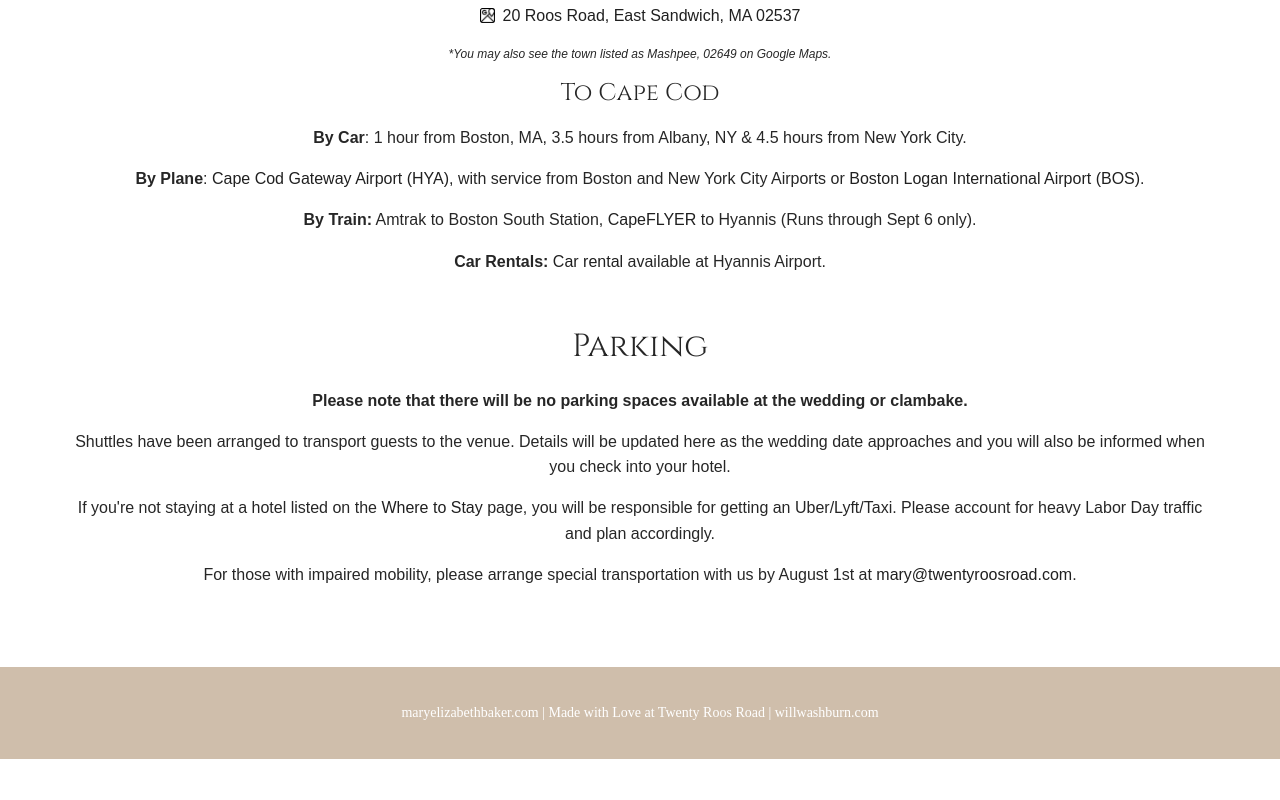
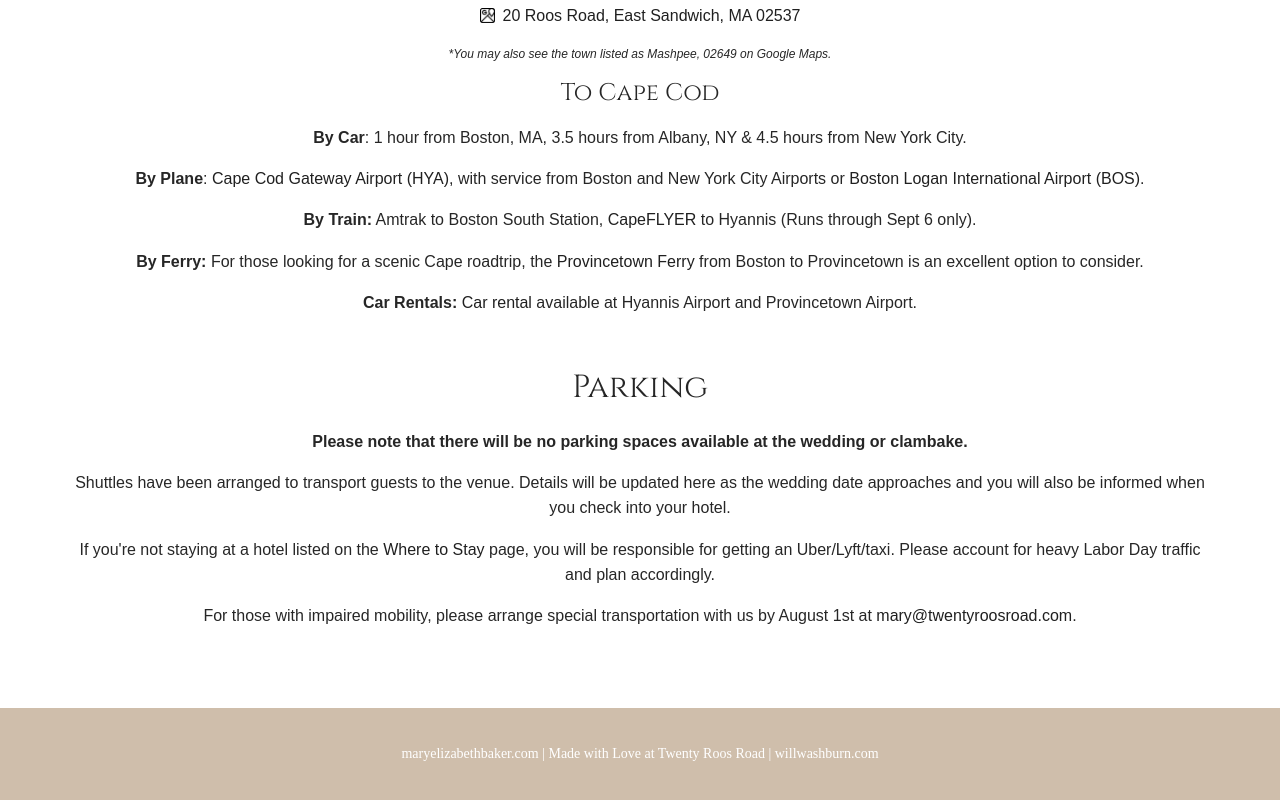
Before and after one commit to marybees/wedding, a React (Create React App) app: page /directions in a window 1280 px wide. Shown: the part 820-1620 px from the top of the page. Before the commit the page ends 1579 px from the top, so only its background shows below. Built offline with nearby package versions, Linux system fonts and the light colour scheme.

Commit message:
Add Provincetown ferry to Directions.

```diff
--- a/src/Directions.js
+++ b/src/Directions.js
@@ -23,13 +23,14 @@ function Directions() {
                     <p><span className='bold'>By Car</span>: 1 hour from Boston, MA, 3.5 hours from Albany, NY & 4.5 hours from New York City.</p>
                     <p><span className='bold'>By Plane</span>: <a href="https://town.barnstable.ma.us/Airport/" target="_blank">Cape Cod Gateway Airport (HYA)</a>, with service from Boston and New York City Airports or <a href='https://www.massport.com/logan-airport/' target='_blank'>Boston Logan International Airport (BOS)</a>.</p>
                     <p><span className='bold'>By Train:</span> Amtrak to Boston South Station, <a href='https://capeflyer.com/' target='_blank'>CapeFLYER</a> to Hyannis (Runs through Sept 6 only).</p>
-                    <p><span className='bold'>Car Rentals:</span> <a href='https://www.carrentals.com/carsearch?dagv=1&subm=1&fdrp=0&rfrr=TG.LP.SrchWzd.Car&locn=Hyannis%2C+MA%2C+United+States+of+America+%28HYA-Barnstable+Municipal%29&loc2=Hyannis%2C+MA+%28HYA-Barnstable+Municipal%29&date1=09%2F03%2F2021&time1=1030AM&date2=09%2F05%2F2021&time2=1030AM&kind=1' target='_blank'>Car rental</a> available at Hyannis Airport.</p>
+                    <p><span className='bold'>By Ferry:</span> For those looking for a scenic Cape roadtrip, the <a href='https://baystatecruisecompany.com/schedule-fares/' target='_blank'>Provincetown Ferry</a> from Boston to Provincetown is an excellent option to consider.</p>
+                    <p><span className='bold'>Car Rentals:</span> <a href='https://www.carrentals.com/carsearch?dagv=1&subm=1&fdrp=0&rfrr=TG.LP.SrchWzd.Car&locn=Hyannis%2C+MA%2C+United+States+of+America+%28HYA-Barnstable+Municipal%29&loc2=Hyannis%2C+MA+%28HYA-Barnstable+Municipal%29&date1=09%2F03%2F2021&time1=1030AM&date2=09%2F05%2F2021&time2=1030AM&kind=1' target='_blank'>Car rental</a> available at Hyannis Airport and Provincetown Airport.</p>
                 </div>
                 <div style= {{ textAlign: 'center' }}>
                     <h3 style={{ fontSize: '2rem' }}>Parking</h3>
                     <p style={{ fontWeight: 'bold' }}>Please note that there will be no parking spaces available at the wedding or clambake.</p>
                     <p>Shuttles have been arranged to transport guests to the venue. Details will be updated here as the wedding date approaches and you will also be informed when you check into your hotel.</p>
-                    <p>If you're not staying at a hotel listed on the <Link to='/accommodations'>Where to Stay</Link> page, you will be responsible for getting an Uber/Lyft/Taxi. Please account for heavy Labor Day traffic and plan accordingly.</p>
+                    <p>If you're not staying at a hotel listed on the <Link to='/accommodations'>Where to Stay</Link> page, you will be responsible for getting an Uber/Lyft/taxi. Please account for heavy Labor Day traffic and plan accordingly.</p>
                     <p>For those with impaired mobility, please arrange special transportation with us by August 1st at <a href = "mailto: mary@twentyroosroad.com">mary@twentyroosroad.com</a>.</p>
                 </div>
             </div>
--- a/src/GoogleMap.js
+++ b/src/GoogleMap.js
@@ -1,7 +1,7 @@
 import React, { useState } from 'react';
 import { Map, Marker, GoogleApiWrapper, InfoWindow } from 'google-maps-react';
 
-function GoogleMap(props) {
+const GoogleMap = (props) => {
     const [infoWindow, setInfoWindow] = useState(false);
     const [activeMarker, setActiveMarker] = useState({});
     const [selectedPlace, setSelectedPlace] = useState({});
@@ -37,7 +37,7 @@ function GoogleMap(props) {
             >
                 <Marker
                     onClick={onMarkerClick}
-                    title={'The Wedding at Twenty Roos Road'}
+                    title={"Mary & Will's Wedding"}
                     name={'No parking available.'}
                     position={coords}
                 />
```
